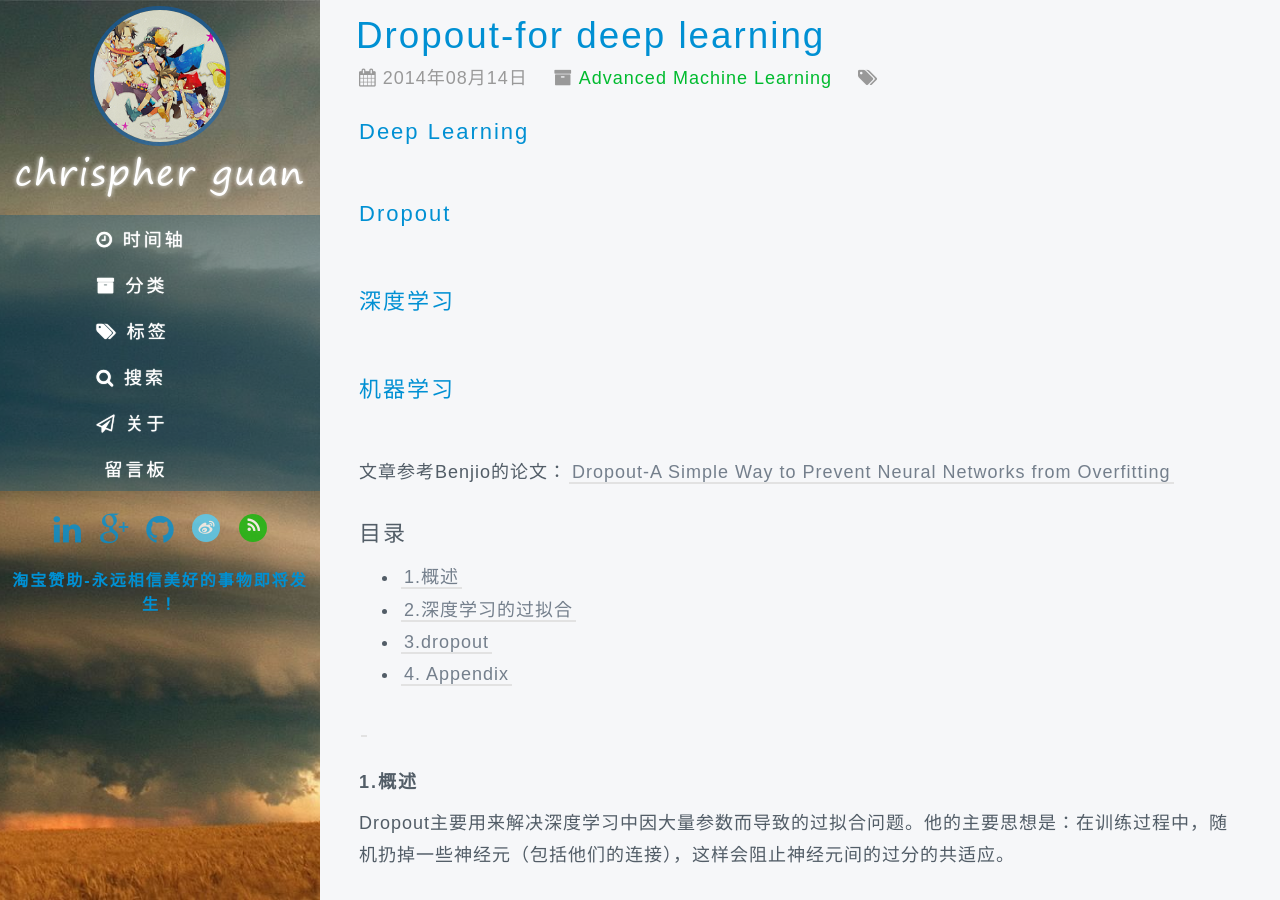
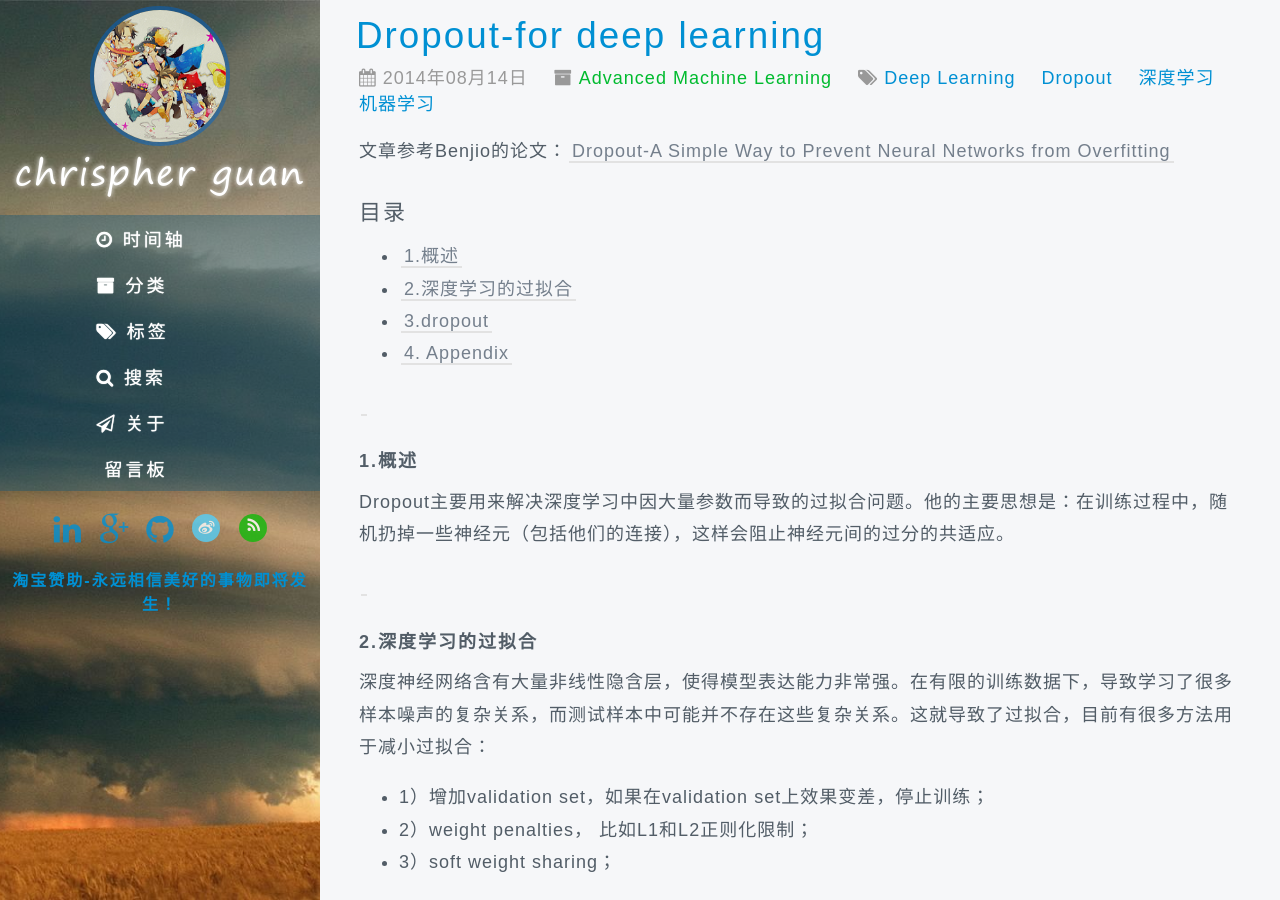
Before and after one commit to chrispher/chrispher.github.com, a Jekyll site: the page built from _posts/Advanced Machine Learning/2014-8-14-Dropout-for deep learning.md, in a window 1280 px wide and 900 px high. Built offline with Jekyll 4.4.1, drawn with Linux system fonts in a browser that asks for light colours; some web fonts are replaced; comment, search, counter and statistics services are not loaded.

Commit message:
modify the tags

```diff
--- a/_layouts/post.html
+++ b/_layouts/post.html
@@ -15,7 +15,7 @@ math: true
     <i class="space"></i>
     <i class="fa fa-tags"></i>
     {% for tag in page.tags %}
-      <h3> <a class="post-tag" href="/page/tags.html#{{ tag }}">{{tag}}</a> <h3>
+      <a class="post-tag" href="/page/tags.html#{{ tag }}">{{tag}}</a>
       <i class="space"></i>
     {% endfor %}
   </p>
--- a/index.html
+++ b/index.html
@@ -17,7 +17,7 @@ index: true
         <i class="space"></i>
         <i class="fa fa-tags"></i>
         {% for tag in page.tags %}
-          <a class="post-tag" href="/page/tags.html#{{ tag }}"><h3> {{tag}} <h3> </a>
+          <a class="post-tag" href="/page/tags.html#{{ tag }}"> {{tag}} </a>
           <i class="space"></i>
         {% endfor %}
       </p>
```
